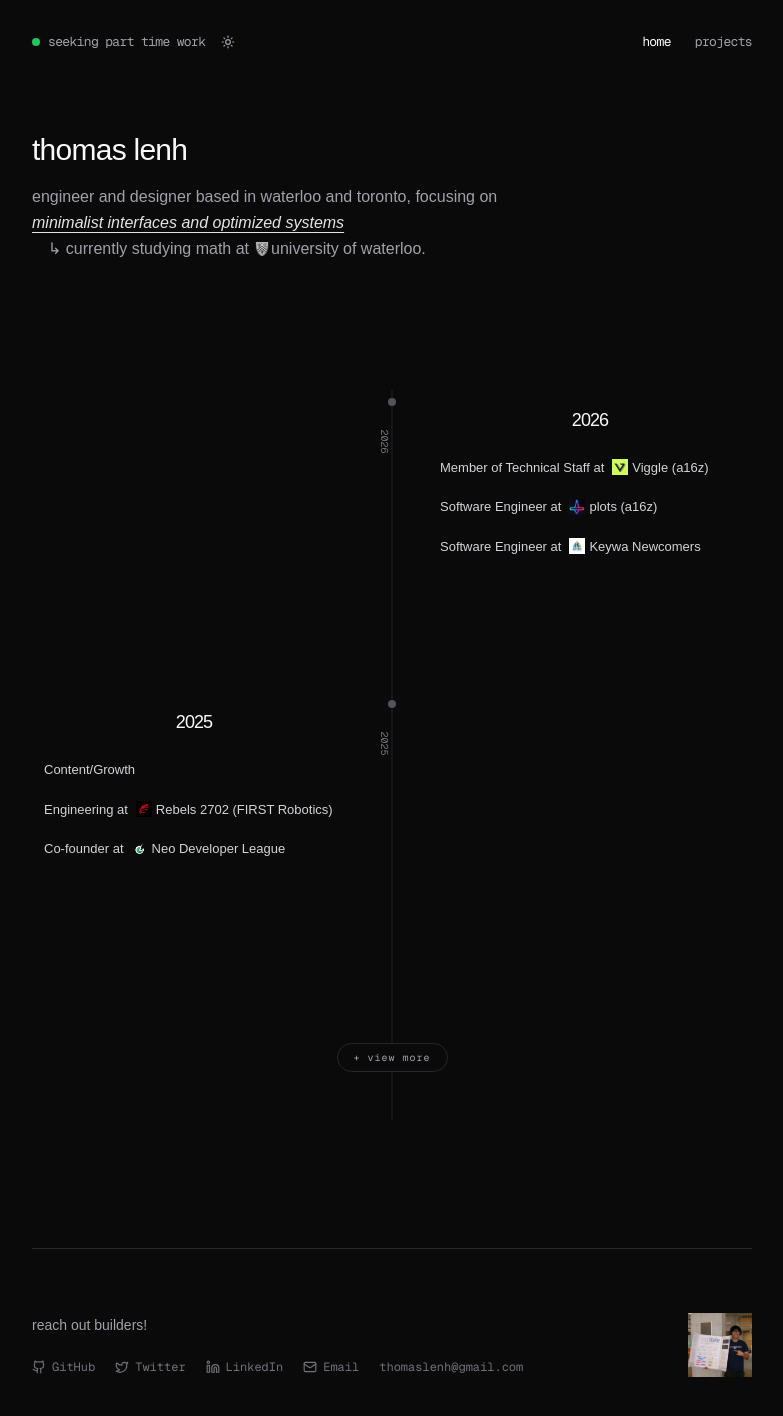
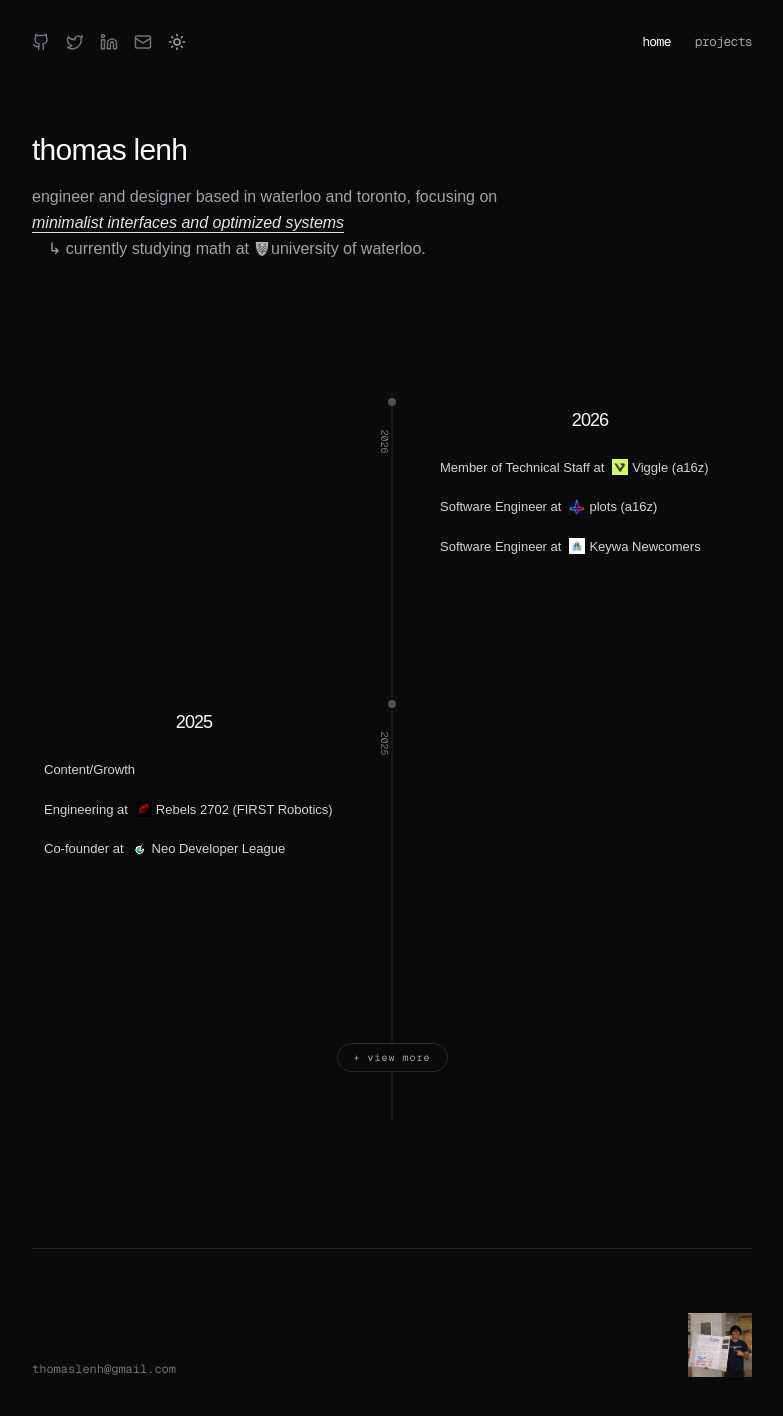
Before and after one commit to forkiron/thomaslenh-v2, a Next.js app: page / in a window 1280 px wide. Shown: the top 1416 px of the page, without its empty margins (248-1031 px from the left). Built offline with nearby package versions, Linux system fonts and the light colour scheme.

Commit message:
fix: icons + job

```diff
--- a/app/page.tsx
+++ b/app/page.tsx
@@ -5,7 +5,7 @@ import { motion } from "framer-motion";
 import Timeline from "@/components/Timeline";
 import ThemeToggle from "@/components/ThemeToggle";
 import Contact from "@/components/Contact";
-import OnlineIndicator from "@/components/OnlineIndicator";
+import NavSocial from "@/components/NavSocial";
 import uwaterlooImage from "@/app/assets/uwaterloo.webp";
 
 // components
@@ -15,8 +15,8 @@ const Nav = () => (
     className="flex justify-between items-center py-6 md:py-8 px-4 md:px-6 max-w-3xl mx-auto text-[12px] md:text-[13px] font-mono lowercase tracking-tighter"
     style={{ color: "var(--text-muted)" }}
   >
-    <div className="flex items-center gap-3 md:gap-4">
-      <OnlineIndicator />
+    <div className="flex items-center gap-3 md:gap-4 flex-wrap">
+      <NavSocial />
       <ThemeToggle />
     </div>
     <div className="flex gap-4 md:gap-6">
--- a/components/Contact.tsx
+++ b/components/Contact.tsx
@@ -2,19 +2,8 @@
 
 import React, { useState, useRef, useEffect } from "react";
 import { motion, AnimatePresence } from "framer-motion";
-import { Github, Twitter, Linkedin, Mail, Check } from "lucide-react";
+import { Check } from "lucide-react";
 import thomasImage from "@/app/assets/thomas2.jpg";
-
-const SOCIAL_LINKS = [
-  { label: "GitHub", href: "https://github.com/forkiron", icon: Github },
-  { label: "Twitter", href: "https://x.com/forkyron", icon: Twitter },
-  {
-    label: "LinkedIn",
-    href: "https://www.linkedin.com/in/thomas-lenh",
-    icon: Linkedin,
-  },
-  { label: "Email", href: "mailto:thomaslenh@gmail.com", icon: Mail },
-];
 
 const CHARS = "ABCDEFGHIKLMNOPQRSTVXYZ0123456789!@#$%^&*()_+";
 
@@ -158,48 +147,15 @@ export default function Contact() {
       className="pt-12 md:pt-16"
       style={{ borderTop: "1px solid var(--border-color)" }}
     >
-      <div className="flex flex-col md:flex-row justify-between items-start md:items-center gap-6 md:gap-8">
-        <div className="w-full md:w-auto">
-          <p
-            className="text-sm lowercase"
-            style={{ color: "var(--text-muted)" }}
-          >
-            reach out builders!
-          </p>
-          <div className="flex flex-col md:flex-row md:flex-wrap gap-4 md:gap-5 mt-4 md:mt-6">
-            <div className="flex flex-wrap gap-4 md:gap-5">
-              {SOCIAL_LINKS.map((link) => (
-                <a
-                  key={link.label}
-                  href={link.href}
-                  className="flex items-center gap-1.5 text-xs font-mono transition-all duration-200 hover:scale-105"
-                  style={{ color: "var(--text-subtle)" }}
-                  onMouseEnter={(e) =>
-                    (e.currentTarget.style.color = "var(--text-primary)")
-                  }
-                  onMouseLeave={(e) =>
-                    (e.currentTarget.style.color = "var(--text-subtle)")
-                  }
-                >
-                  <link.icon size={14} />
-                  <DigitalText text={link.label} active={isAnimating} />
-                </a>
-              ))}
-            </div>
+      <div className="flex flex-col-reverse md:flex-row justify-between items-start md:items-end gap-6 md:gap-8">
+        <div className="w-full md:w-auto md:self-end">
           <button
             onClick={handleCopyEmail}
-              className="flex items-center gap-1.5 text-xs font-mono transition-all duration-200 hover:scale-105 cursor-pointer md:w-auto"
-              style={{ color: "var(--text-subtle)" }}
-              onMouseEnter={(e) =>
-                (e.currentTarget.style.color = "var(--text-primary)")
-              }
-              onMouseLeave={(e) =>
-                (e.currentTarget.style.color = "var(--text-subtle)")
-              }
+            className="flex items-center gap-1.5 text-xs font-mono cursor-pointer text-left text-[var(--text-subtle)] transition-[color,filter] duration-200 ease-out hover:text-[var(--text-primary)] hover:[filter:drop-shadow(0_0_10px_color-mix(in_oklab,var(--text-primary)_35%,transparent))]"
           >
             {copied ? (
               <>
-                  <Check size={14} className="shrink-0" />
+                <Check size={18} className="shrink-0" />
                 <span className="whitespace-nowrap">
                   {clickCount === -1 ? (
                     <DigitalText text="copied" active={isAnimating} />
@@ -220,7 +176,6 @@ export default function Contact() {
               </span>
             )}
           </button>
-          </div>
         </div>
         <div className="flex flex-col items-end">
           <div
--- /dev/null
+++ b/components/NavSocial.tsx
@@ -0,0 +1,53 @@
+"use client";
+
+import { Github, Twitter, Linkedin, Mail } from "lucide-react";
+
+const LINKS = [
+  {
+    label: "GitHub",
+    href: "https://github.com/forkiron",
+    icon: Github,
+    external: true,
+  },
+  {
+    label: "Twitter",
+    href: "https://x.com/forkyron",
+    icon: Twitter,
+    external: true,
+  },
+  {
+    label: "LinkedIn",
+    href: "https://www.linkedin.com/in/thomas-lenh",
+    icon: Linkedin,
+    external: true,
+  },
+  {
+    label: "Email",
+    href: "mailto:thomaslenh@gmail.com",
+    icon: Mail,
+    external: false,
+  },
+] as const;
+
+const linkClass =
+  "flex items-center justify-center text-[var(--text-subtle)] transition-[color,filter] duration-200 ease-out hover:text-[var(--text-primary)] hover:[filter:drop-shadow(0_0_10px_color-mix(in_oklab,var(--text-primary)_35%,transparent))]";
+
+export default function NavSocial() {
+  return (
+    <div className="flex items-center gap-3 md:gap-4 flex-wrap">
+      {LINKS.map(({ label, href, icon: Icon, external }) => (
+        <a
+          key={label}
+          href={href}
+          aria-label={label}
+          {...(external
+            ? { target: "_blank", rel: "noopener noreferrer" }
+            : {})}
+          className={linkClass}
+        >
+          <Icon size={18} />
+        </a>
+      ))}
+    </div>
+  );
+}
--- a/components/OnlineIndicator.tsx
+++ /dev/null
@@ -1,60 +0,0 @@
-"use client";
-
-import { motion } from "framer-motion";
-
-export default function OnlineIndicator() {
-  const handleScrollToContact = () => {
-    const contactElement = document.getElementById("contact");
-    if (contactElement) {
-      window.location.hash = "#contact";
-      contactElement.scrollIntoView({ behavior: "smooth", block: "start" });
-    }
-  };
-
-  return (
-    <div className="flex items-center gap-2">
-      <motion.div
-        className="relative"
-        initial={{ opacity: 0, scale: 0.3 }}
-        animate={{
-          opacity: [0, 1, 0, 1, 0, 1, 0, 1, 1],
-          scale: [0.3, 1.3, 0.5, 1.2, 0.7, 1.1, 0.9, 1, 1],
-        }}
-        transition={{
-          duration: 1.2,
-          delay: 0.8,
-          times: [0, 0.15, 0.3, 0.45, 0.6, 0.75, 0.85, 0.95, 1],
-          ease: "easeOut",
-        }}
-      >
-        <div
-          className="w-2 h-2 rounded-full"
-          style={{ backgroundColor: "#22c55e" }}
-        />
-        <div
-          className="absolute inset-0 w-2 h-2 rounded-full animate-ping"
-          style={{ backgroundColor: "#22c55e", opacity: 0.75 }}
-        />
-      </motion.div>
-      <motion.button
-        onClick={handleScrollToContact}
-        className="cursor-pointer transition-colors duration-200 bg-transparent border-none p-0"
-        style={{ color: "var(--text-muted)" }}
-        initial={{ opacity: 0 }}
-        animate={{ opacity: 1 }}
-        transition={{
-          duration: 0.3,
-          delay: 1.8,
-        }}
-        onMouseEnter={(e) => {
-          e.currentTarget.style.color = "var(--text-primary)";
-        }}
-        onMouseLeave={(e) => {
-          e.currentTarget.style.color = "var(--text-muted)";
-        }}
-      >
-        seeking part time work
-      </motion.button>
-    </div>
-  );
-}
--- a/components/ThemeToggle.tsx
+++ b/components/ThemeToggle.tsx
@@ -32,7 +32,7 @@ export default function ThemeToggle() {
       style={{ color: "var(--text-muted)" }}
       aria-label="Toggle theme"
     >
-      {theme === "light" ? <Moon size={14} /> : <Sun size={14} />}
+      {theme === "light" ? <Moon size={18} /> : <Sun size={18} />}
     </button>
   );
 }
--- a/package.json
+++ b/package.json
@@ -4,6 +4,7 @@
   "private": true,
   "scripts": {
     "dev": "next dev",
+    "dev:webpack": "next dev --webpack",
     "build": "next build",
     "start": "next start",
     "lint": "eslint"
```
Also changed, not shown: app/projects/page.tsx (+11 -32 lines), 1 other file (tests, documents, lock files or other folders). Lines whose indentation alone changed are shown as unchanged.
